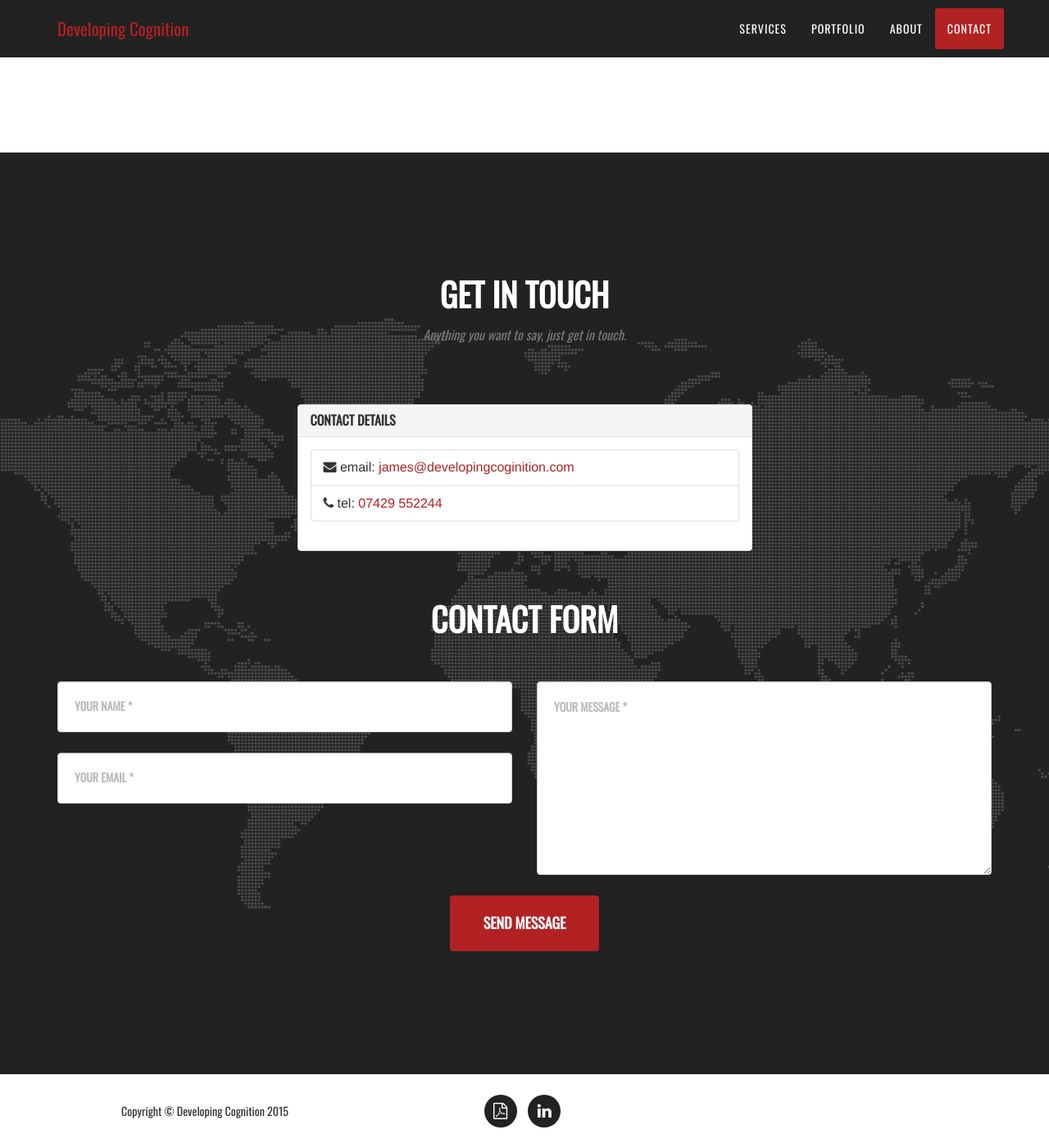
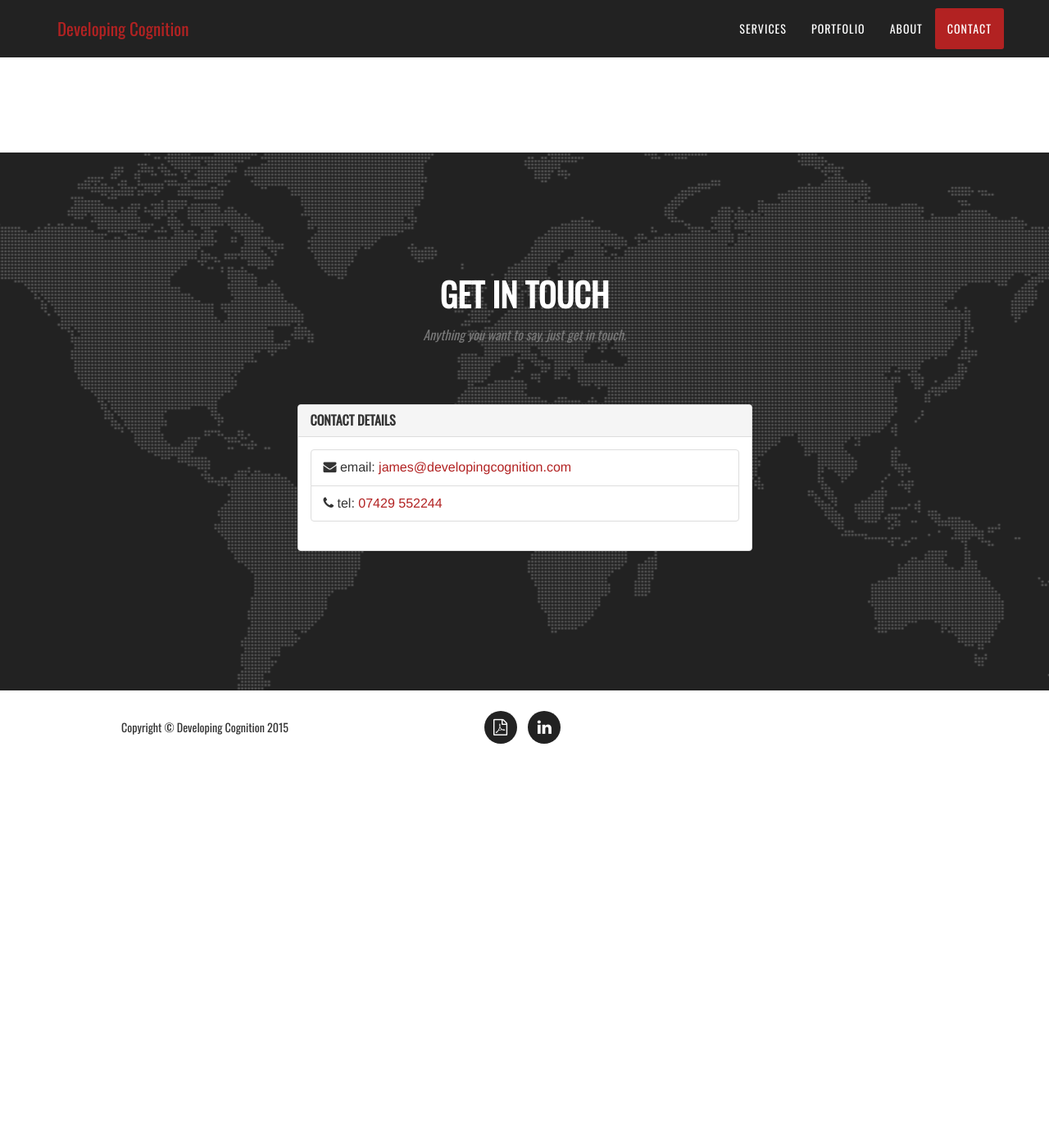
Before and after one commit to kerspoon/developingcognition.com, a Jekyll site: the page built from index.html, in a window 1280 px wide and 1400 px high, scrolled down 3284 px. Shown: the whole window at 82% size. Built offline with Jekyll 4.4.1, drawn with Linux system fonts in a browser that asks for light colours; nearby versions of some CDN libraries; some web fonts are replaced; after the commit the page ends 4216 px from its top, so only the background shows below that.

Commit message:
remove contact form for now
It looks like the service I used to send me emails is broken. Best to
kill the form for now.

```diff
--- a/index.html
+++ b/index.html
@@ -181,14 +181,14 @@
                   </div>
                   <div class="panel-body">
                     <ul class="list-group">
-                      <li class="list-group-item"><i class="fa fa-envelope"></i> email: <a href="mailto:james@developingcognition.com">james@developingcoginition.com</a></li>
+                      <li class="list-group-item"><i class="fa fa-envelope"></i> email: <a href="mailto:james@developingcognition.com">james@developingcognition.com</a></li>
                       <li class="list-group-item"><i class="fa fa-phone"></i> tel: <a href="tel:+447429552244">07429 552244</a></li>
                     </ul>
                   </div>
                 </div>
             </div>
         </div>
-
+<!--
         <div class="row">
             <div class="col-lg-12 text-center subsection">
                 <h2 class="section-heading">Contact Form</h2>
@@ -224,5 +224,7 @@
                 </form>
             </div>
         </div>
+-->
+
     </div>
 </section>
```
